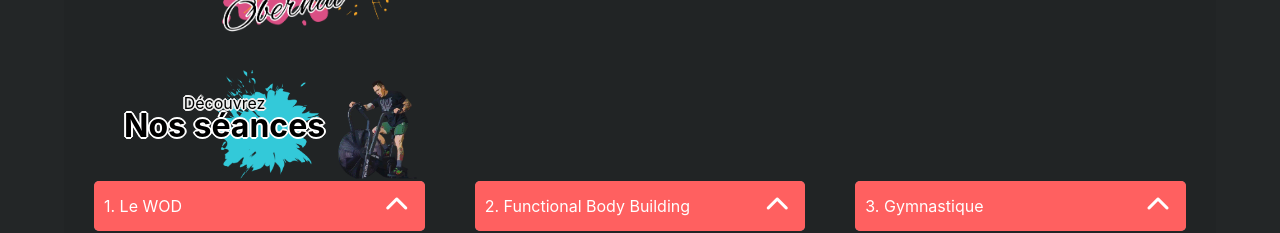
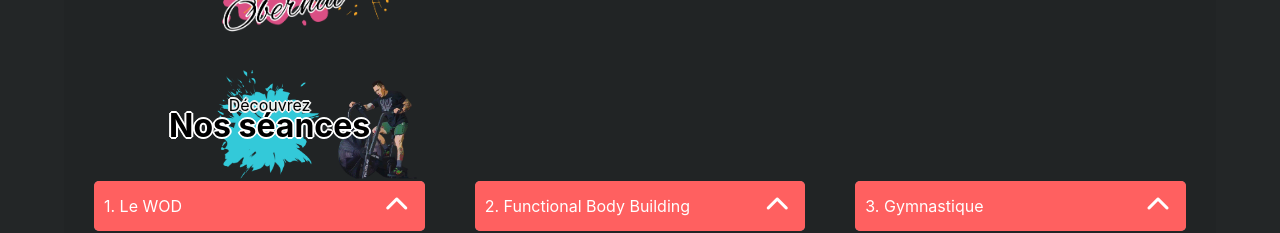
Before and after one commit to Crrux/CrossfitObernai, a React (Vite) app: page /cours in a window 1280 px wide. Shown: the part 157-390 px from the top of the page. Built offline with nearby package versions, Linux system fonts and the light colour scheme; no server answers.

Commit message:
modif titre seance

```diff
--- a/src/pages/class/_class.sass
+++ b/src/pages/class/_class.sass
@@ -2,7 +2,7 @@
     .title_container
         position: relative
         width: fit-content
-        padding: 10px 20px
+        padding: 10px 0px
         text-shadow: 2px 0 #fff, -2px 0 #fff, 0 2px #fff, 0 -2px #fff, 1px 1px #fff, -1px -1px #fff, 1px -1px #fff, -1px 1px #fff
         color: black
         img
@@ -15,10 +15,10 @@
         p
             position: absolute
             left: 50%
-            transform: translateX(-50%) translateY(-5px)
+            transform: translateX(-50%) translateY(-3px)
         h1
             display: flex
-            padding: 0 10px
+            padding: 0 75px
             z-index: 2
             width: fit-content
     .collapsible
--- a/src/sass/style.css
+++ b/src/sass/style.css
@@ -626,7 +626,7 @@ footer #Contact_info #Google_map {
   position: relative;
   width: -moz-fit-content;
   width: fit-content;
-  padding: 10px 20px;
+  padding: 10px 0px;
   text-shadow: 2px 0 #fff, -2px 0 #fff, 0 2px #fff, 0 -2px #fff, 1px 1px #fff, -1px -1px #fff, 1px -1px #fff, -1px 1px #fff;
   color: black;
 }
@@ -642,11 +642,11 @@ footer #Contact_info #Google_map {
 #class .title_container p {
   position: absolute;
   left: 50%;
-  transform: translateX(-50%) translateY(-5px);
+  transform: translateX(-50%) translateY(-3px);
 }
 #class .title_container h1 {
   display: flex;
-  padding: 0 10px;
+  padding: 0 75px;
   z-index: 2;
   width: -moz-fit-content;
   width: fit-content;
```
Also changed, not shown: 1 other file (tests, documents, lock files or other folders).
